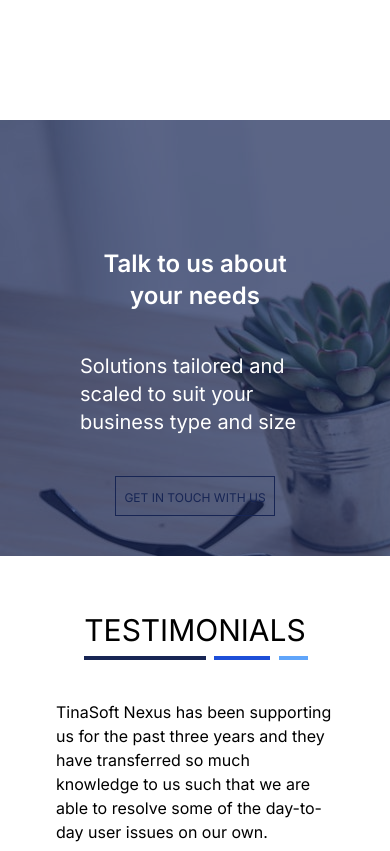
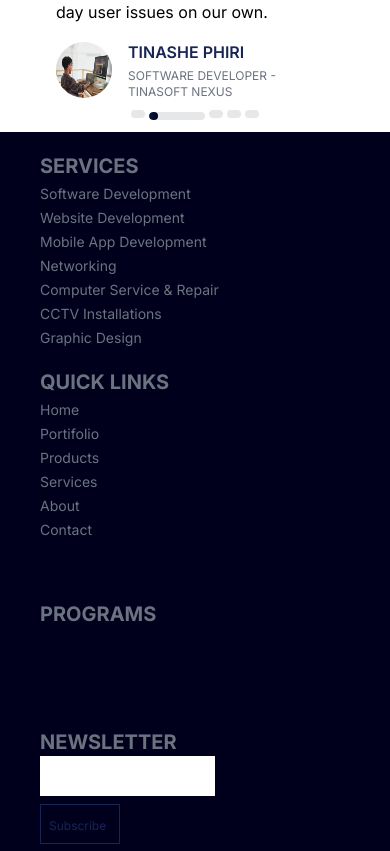
Before and after one commit to TinaTech-Developers/tinasoftnexus, a Next.js app: page / in a window 390 px wide. Shown: the part 6007-6858 px from the top of the page. Built offline with nearby package versions, Linux system fonts and the light colour scheme.

Commit message:
responsiveness check on promotion

```diff
--- a/src/app/page.js
+++ b/src/app/page.js
@@ -16,7 +16,7 @@ export default function Home() {
       <About />
       <ClientNeeds />
       <Partners />
-      <Promotion />
+      {/* <Promotion /> */}
       <Testimonials />
     </MainLayout>
   );
```
